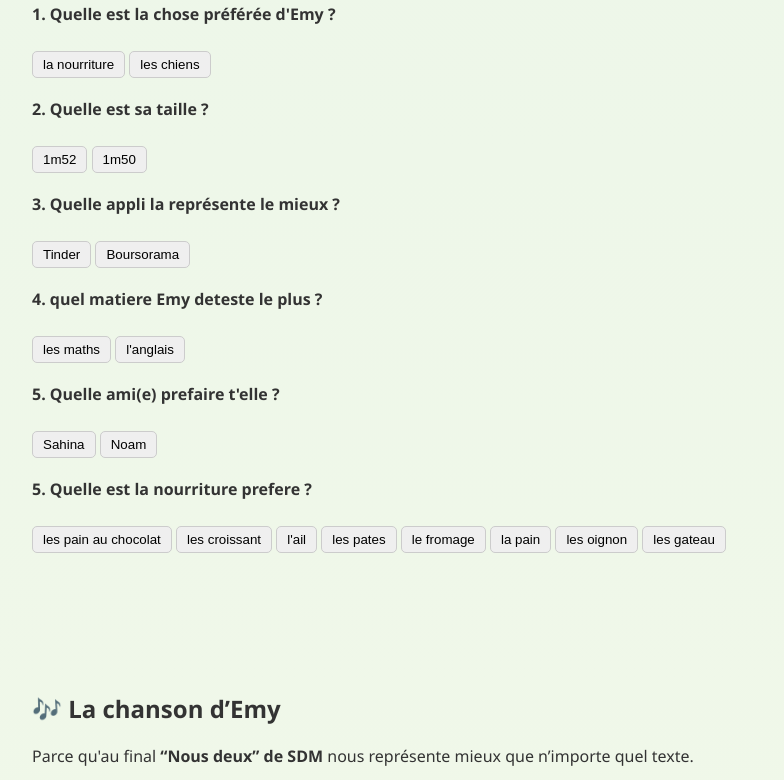
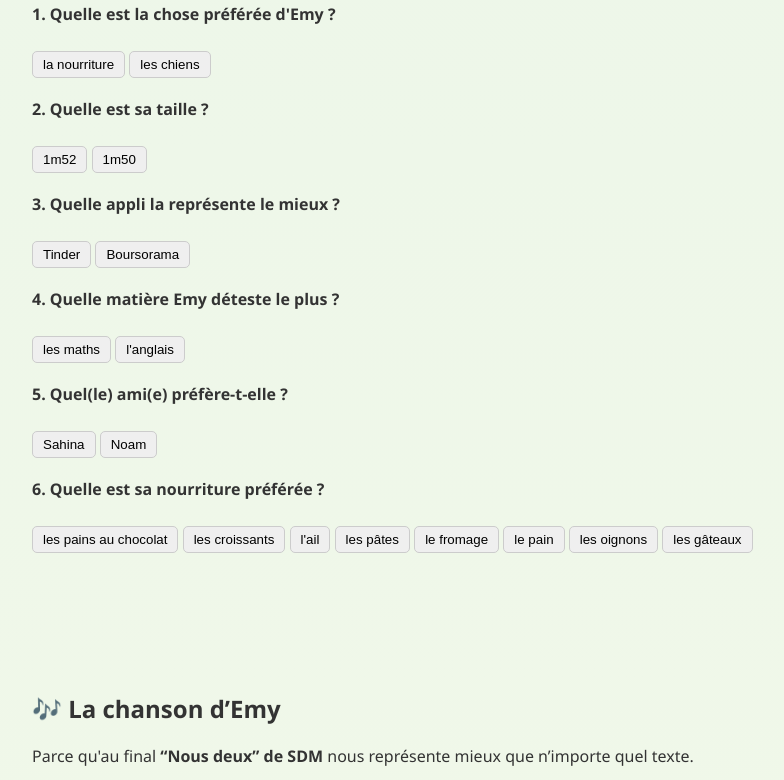
Before and after one commit to Mikian-Music/Emy-site, a plain HTML site: page index.html in a window 1280 px wide. Shown: the part 1945-2725 px from the top of the page, without its empty margins (208-992 px from the left). Drawn offline with Linux system fonts and the light colour scheme; grey boxes are pictures that could not be loaded.

Commit message:
probleme a resoudre

```diff
--- a/index.html
+++ b/index.html
@@ -167,26 +167,26 @@
     <button class="quiz-button" onclick="reveal(this, true)">Tinder</button>
     <button class="quiz-button" onclick="reveal(this, false)">Boursorama</button>
   </div>
-   <div class="quiz-question">
-    <p><strong>4. quel matiere Emy deteste le plus ?</strong></p>
+  <div class="quiz-question">
+    <p><strong>4. Quelle matière Emy déteste le plus ?</strong></p>
     <button class="quiz-button" onclick="reveal(this, true)">les maths</button>
     <button class="quiz-button" onclick="reveal(this, false)">l'anglais</button>
   </div>
-   <div class="quiz-question">
-    <p><strong>5. Quelle ami(e) prefaire t'elle ?</strong></p>
+  <div class="quiz-question">
+    <p><strong>5. Quel(le) ami(e) préfère-t-elle ?</strong></p>
     <button class="quiz-button" onclick="reveal(this, true)">Sahina</button>
     <button class="quiz-button" onclick="reveal(this, true)">Noam</button>
   </div>
-   <div class="quiz-question">
-    <p><strong>5. Quelle est la nourriture prefere ?</strong></p>
-    <button class="quiz-button" onclick="reveal(this, true)">les pain au chocolat</button>
-    <button class="quiz-button" onclick="reveal(this, true)">les croissant</button>
+  <div class="quiz-question">
+    <p><strong>6. Quelle est sa nourriture préférée ?</strong></p>
+    <button class="quiz-button" onclick="reveal(this, true)">les pains au chocolat</button>
+    <button class="quiz-button" onclick="reveal(this, true)">les croissants</button>
     <button class="quiz-button" onclick="reveal(this, false)">l'ail</button>
-    <button class="quiz-button" onclick="reveal(this, true)">les pates</button>
+    <button class="quiz-button" onclick="reveal(this, true)">les pâtes</button>
     <button class="quiz-button" onclick="reveal(this, true)">le fromage</button>
-    <button class="quiz-button" onclick="reveal(this, true)">la pain</button>
-    <button class="quiz-button" onclick="reveal(this, false)">les oignon</button>
-    <button class="quiz-button" onclick="reveal(this, true)">les gateau</button>
+    <button class="quiz-button" onclick="reveal(this, true)">le pain</button>
+    <button class="quiz-button" onclick="reveal(this, false)">les oignons</button>
+    <button class="quiz-button" onclick="reveal(this, true)">les gâteaux</button>
   </div>
 </section>
 
```
